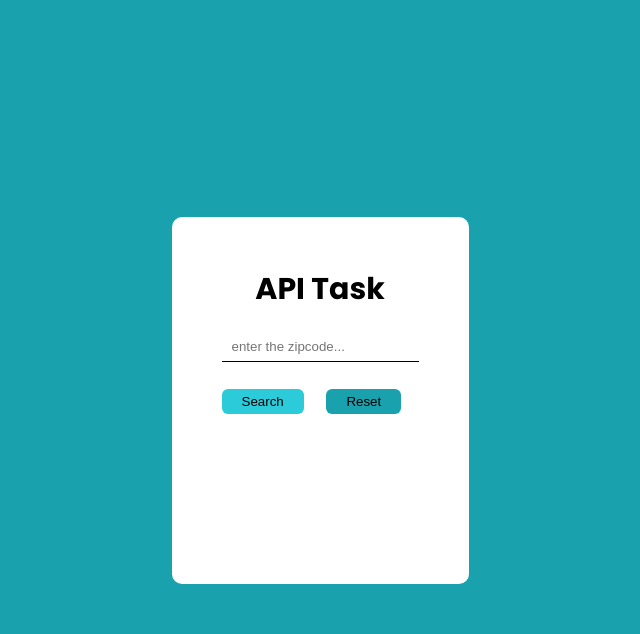
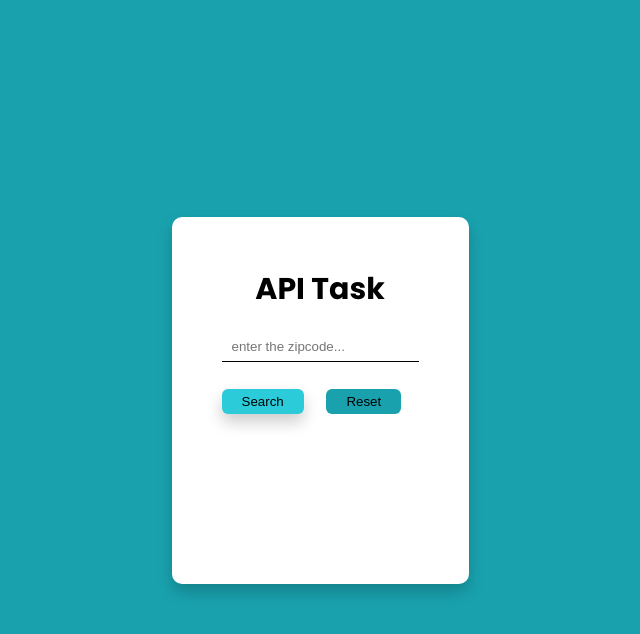
Before and after one commit to dineshk281800/API-Task, a plain HTML site: page index.html in a window 1280 px wide. In both pictures the pointer is over the button "Search". Shown: the whole page, without its empty margins (320-960 px from the left). Drawn offline with Linux system fonts and the light colour scheme.

Commit message:
insert box-shadow

```diff
--- a/css/style.css
+++ b/css/style.css
@@ -26,6 +26,7 @@ body {
   background: #fff;
   padding: 5rem;
   border-radius: 1rem;
+  box-shadow: 0px 8px 16px 0px rgba(0, 0, 0, 0.2);
 }
 h1 {
   margin-bottom: 2rem;
@@ -64,6 +65,7 @@ input {
 .btn-1:hover,
 .btn-2:hover {
   background: #2bcbda;
+  box-shadow: 0px 8px 16px 0px rgba(0, 0, 0, 0.2);
 }
 
 input:focus,
```
